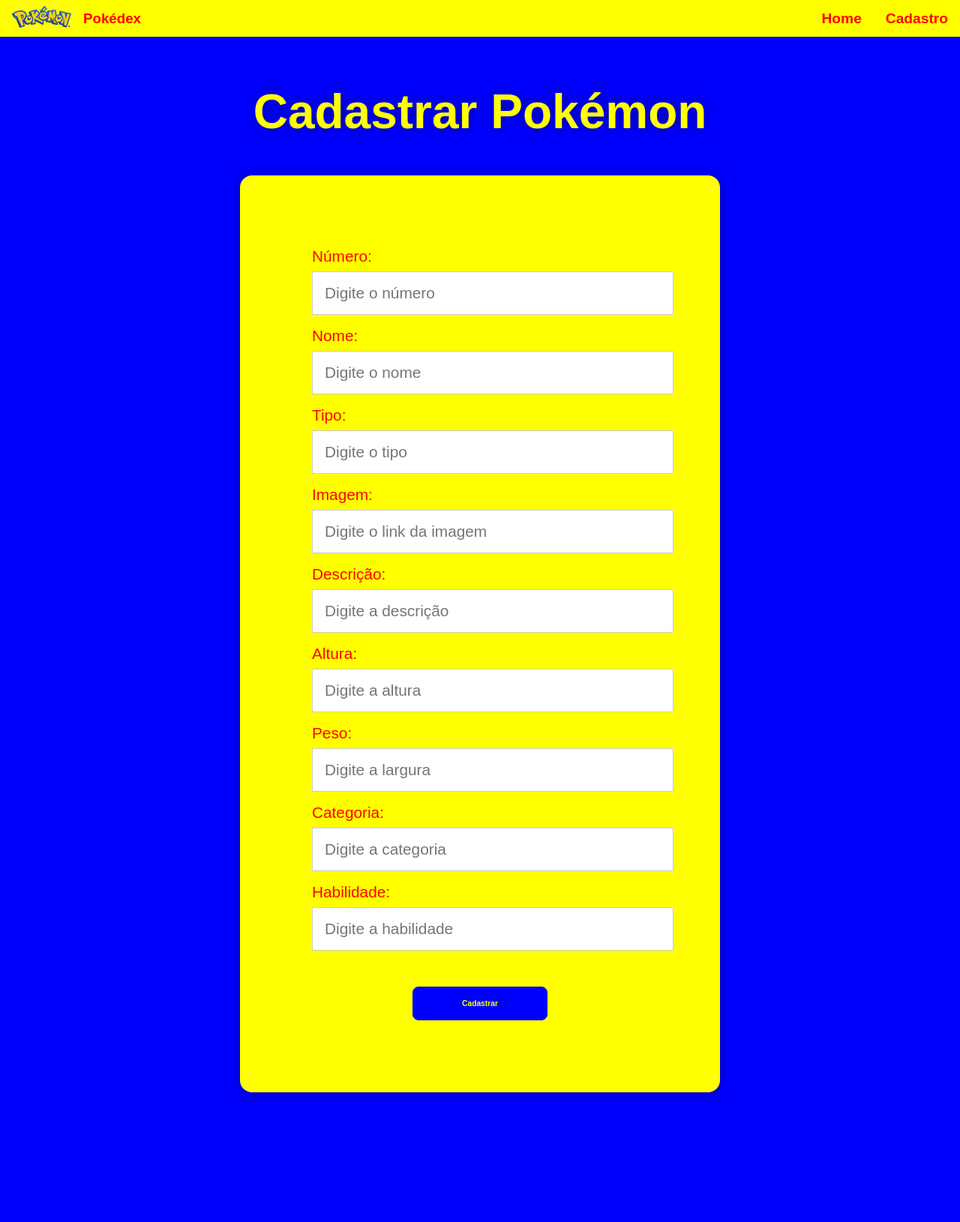
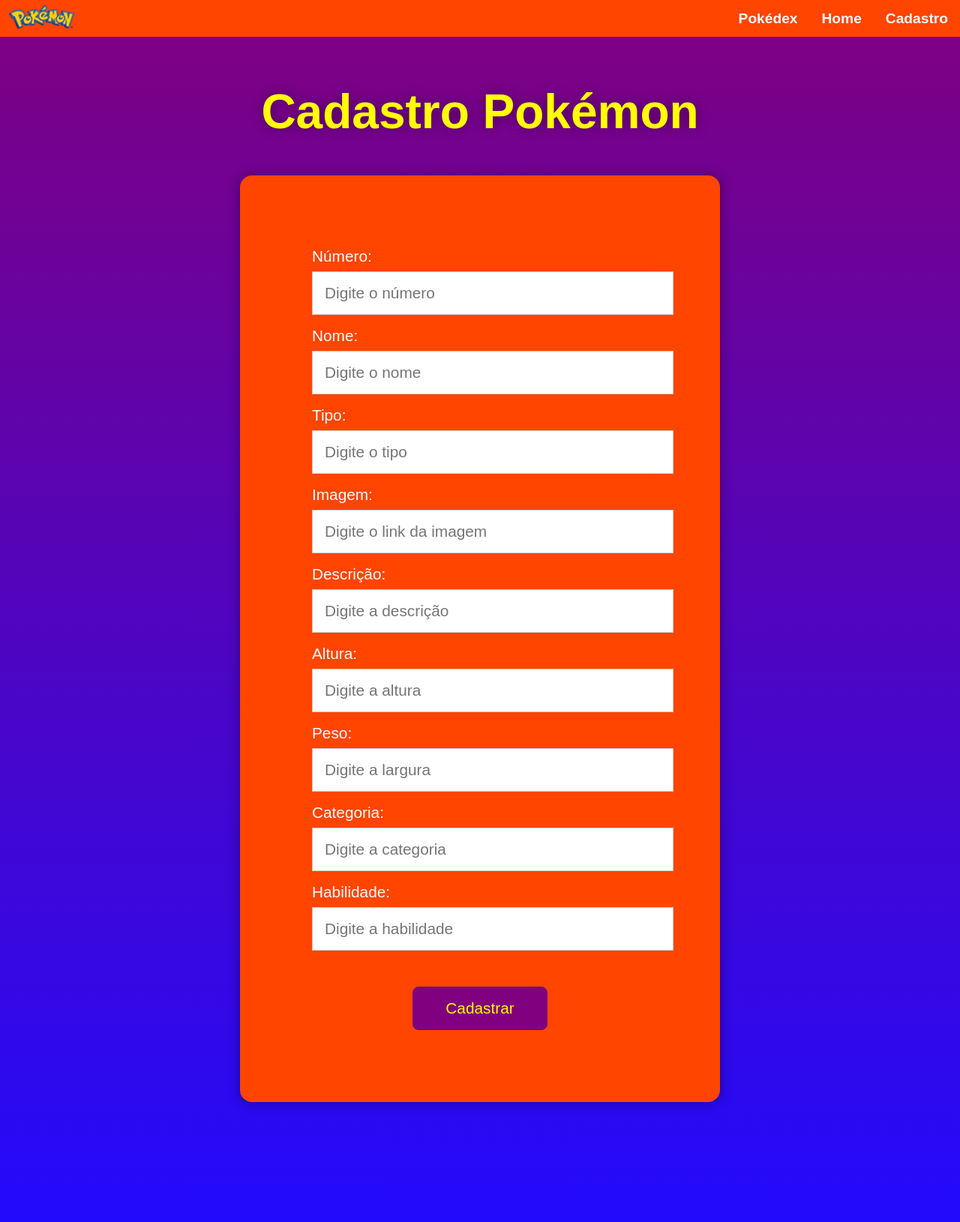
Before and after one commit to gabrielmtss/Pokedex, a Node server app: page /cadastro in a window 1280 px wide. Shown: the whole page at 75% size. Before the commit the page ends 1466 px from the top, so only its background shows below. Run offline with Node 20, Linux system fonts and the light colour scheme.

Commit message:
Alterações nas cores

```diff
--- a/public/css/style.css
+++ b/public/css/style.css
@@ -5,11 +5,15 @@
 }
 
 body {
-    background-color: blue;
+  background: linear-gradient(
+    0deg,
+    rgba(25, 0, 252, 0.959) 0%,
+    purple 100%
+  );
 }
 
 nav {
-    background-color: yellow;
+    background-color: orangered;
     display: flex;
     align-items: center;
     justify-content: space-between;
@@ -19,48 +23,41 @@ nav {
     top: 0;
 }
 
-nav article img {
+nav img {
     padding-right: 1rem;
     padding-left: 1rem;
+    transition: transform 0.5s;
 }
 
-nav article {
-    display: flex;
-    align-items: center;
+nav img:hover {
+  transform: scale(1.1);
 }
-
-nav article h1 a {
-    color: red;
-    text-decoration: none;
-    /* transition: 0.5s; */
-}
-
-/* nav article h1 a:hover {
-    color: red;
-} */
 
 nav ul {
     list-style: none;
     display: flex;
 }
 
+nav ul li {
+  transition: transform 0.5s;
+}
+
+nav ul li:hover {
+  transform: scale(1.1);
+}
+
 nav ul li a {
     text-decoration: none;
-    color: red;
+    color: white;
     font-weight: bold;
     font-size: 1.2rem;
     padding: 1rem;
-    /* transition: 0.5s; */
 }
-
-/* nav ul li a:hover {
-    color: rgb(169, 78, 230);
-} */
 
 section#message {
   padding: 1.3rem;
   background-color: yellow;
-  color: blue;
+  color: black;
   position: fixed;
   top: 3rem;
   left: 0;
@@ -76,14 +73,13 @@ section#message {
 }
 
 span#close {
-  color: red;
+  color: orangered;
   font-size: 2rem;
   cursor: pointer;
-  transition: .3s;
+  transition: transform 0.3s;
 }
 
 span#close:hover{
-  color: rgb(255, 0, 0);
   transform: scale(1.5);
 }
 
@@ -145,7 +141,7 @@ section#cadastrar {
   display: flex;
   justify-content: center;
   flex-wrap: wrap;
-  background-color: yellow;
+  background-color: orangered;
   margin: 0 20rem 10rem 20rem;
   box-shadow: 0 0 1rem #00000060;
   border-radius: 1rem;
@@ -168,16 +164,15 @@ section#cadastrar form div input {
 
 section#cadastrar form div label {
   font-size: 1.3rem;
-  color: red;
+  color: white;
 }
 
 section#cadastrar form button {
-  border: 1px solid blue;
-  background-color: blue;
+  border: 1px solid purple;
+  background-color: purple;
   color: yellow;
   padding: 1rem;
-  font-size: 0.8vw;
-  font-weight: 600;
+  font-size: 1.3rem;
   border-radius: 0.5rem;
   display: block;
   margin: auto;
@@ -207,17 +202,17 @@ section#details div#infos p {
   padding-bottom: 3rem;
 }
 
-section#details div#infos div#info-datail {
-  background-color: #ccc;
+section#details div#infos div#info-detalhes {
+  background-color: orangered;
   display: flex;
   justify-content: space-around;
   align-items: center;
   padding: 2rem;
-  width: 60%;
+  width: 75%;
   border-radius: 1rem;
 }
 
-section#details div#infos div#info-datail h3 {
+section#details div#infos div#info-detalhes h3 {
   font-size: 2rem;
   font-weight: 300;
   padding: 0.5rem 0 1rem 0;
@@ -229,9 +224,9 @@ section#details div#infos h3 {
 }
 
 section#details div#infos h2 {
-  background-color: rgb(255, 47, 47);
+  background-color: orangered;
   padding: 1rem;
-  color: #fff;
+  color: white;
   border-radius: 1rem;
   width: 50%;
   text-align: center;
--- a/views/cadastro.ejs
+++ b/views/cadastro.ejs
@@ -9,15 +9,14 @@
 </head>
 <body>
     <nav>
-        <article>
-            <a href="/">
-                <img src="/img/logo-pokemon.png" alt="">
-            </a>
-            <h1>
+        <a href="/">
+            <img src="/img/logo-pokemon.png" alt="">
+        </a>
+
+        <ul>
+            <li>
                 <a href="/">Pokédex</a>
-            </h1>
-        </article>
-        <ul>
+            </li>
             <li>
                 <a href="/">Home</a>
             </li>
@@ -27,7 +26,7 @@
         </ul>
     </nav>
     <header>
-        <h1>Cadastrar Pokémon</h1>
+        <h1>Cadastro Pokémon</h1>
     </header>
 
     <section id="cadastrar">
```
Also changed, not shown: views/detalhes.ejs (+8 -9 lines), views/index.ejs (+6 -8 lines).
